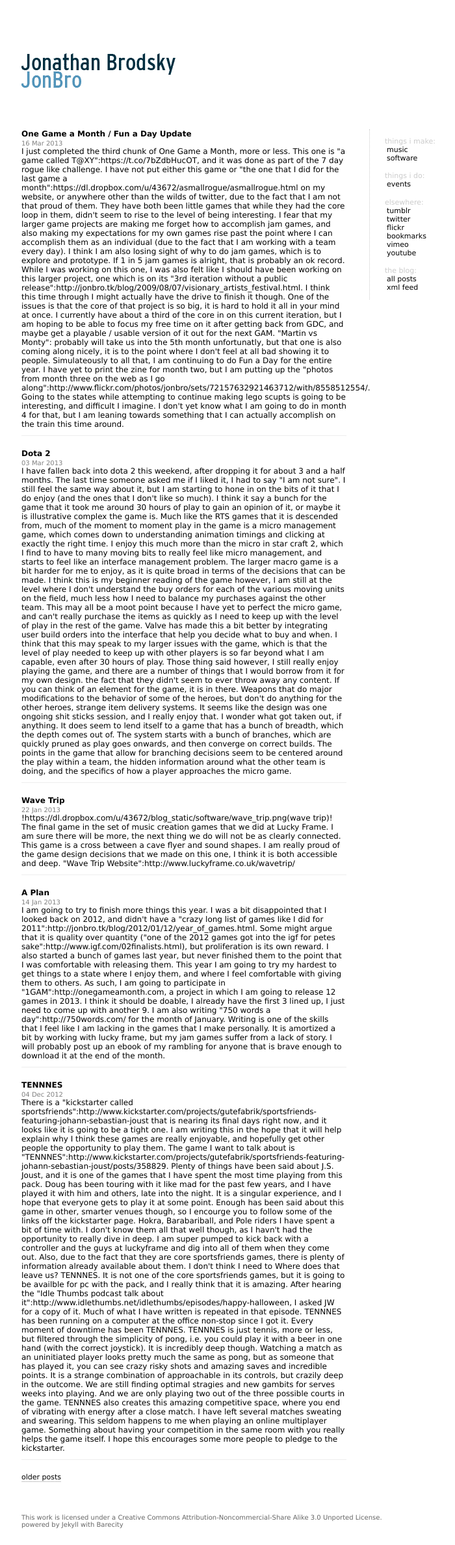
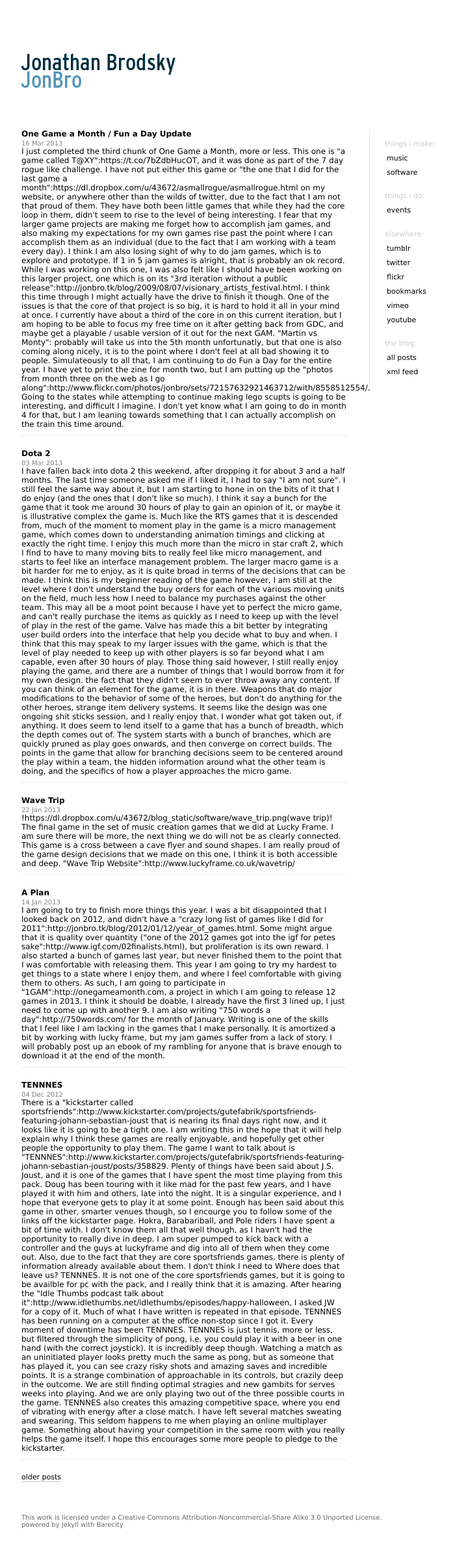
Before and after one commit to jonbro/jonbro.github.com, a Jekyll site: the page built from index.html, in a window 1280 px wide. Shown: the whole page at 65% size, without its empty margins (43-743 px from the left). Built offline with Jekyll 4.4.1, drawn with Linux system fonts in a browser that asks for light colours; Markdown is read by kramdown in place of the engine named in the settings; the list of posts is cut into pages by our own code.

Commit message:
increased the lineheight hope it helps with readability

```diff
--- a/css/screen.css
+++ b/css/screen.css
@@ -103,6 +103,7 @@
 }
 p, li, .feedback {
 	font: 11px Verdana, Arial, Helvetica, sans-serif;
+	line-height: 22px;
 
 }
 
@@ -176,6 +177,7 @@
 }
 .events .storytitle, .events .storycontent p{
 	font-size: 10px;
+	line-height: 15px;
 }
 .events .storytitle .location{
 	color: #808080;
```
